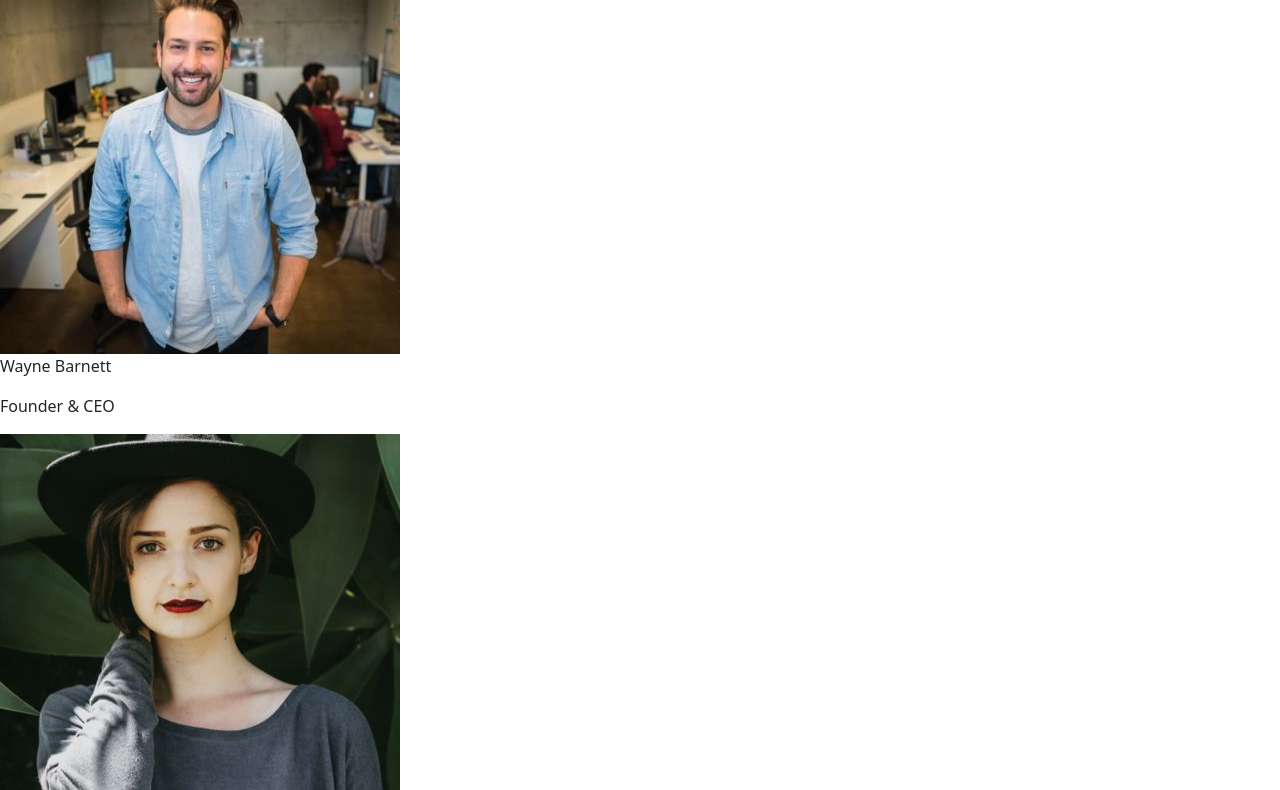
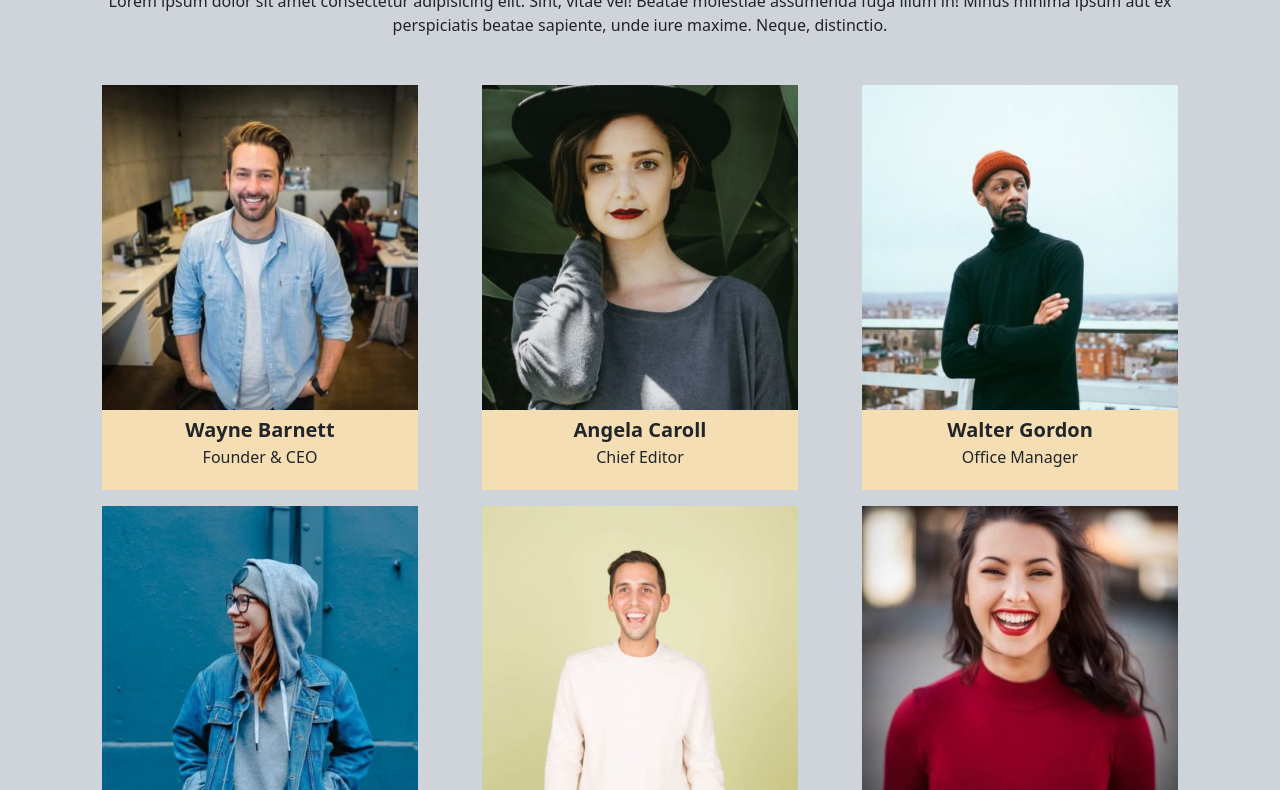
Before and after one commit to carloeusebi/js-our-team, a plain HTML site: page index.html in a window 1280 px wide. Shown: the part 75-865 px from the top of the page. Drawn offline with nearby package versions, Linux system fonts and the light colour scheme.

Commit message:
Added style

```diff
--- a/index.html
+++ b/index.html
@@ -25,7 +25,19 @@
 
     <!-- Exercise made by
     CARLO EUSEBI -->
+    <div class="container text-center">
+        <main>
+            <header class="mt-2 mb-5">
+                <h1>OUR TEAM</h1>
+                <p>Lorem ipsum dolor sit amet consectetur adipisicing elit. Sint, vitae vel! Beatae molestiae assumenda fuga illum in! Minus minima ipsum aut ex perspiciatis beatae sapiente, unde iure maxime. Neque, distinctio.</p>
+            </header>
 
+            <section id="team" class="row row-cols-1 row-cols-md-2 row-cols-lg-3">
+
+            </section>
+        </main>
+
+    </div>
 </body>
 
 </html>
--- a/js/scripts.js
+++ b/js/scripts.js
@@ -1,3 +1,5 @@
+const teamSection = document.getElementById('team');
+
 const members = [
     {
         name: "Wayne Barnett",
@@ -35,12 +37,16 @@ let list = '';
 
 for (let member of members) {
     list += `
-    <div>
-        <img src="img/${member.picture}" alt="${member.name}">
-        <p>${member.name}</p>
-        <p>${member.role}</p>
+    <div class="col">
+        <div class="member mb-3">
+            <img src="img/${member.picture}" alt="${member.name}">
+            <div class="description">
+                <p class="name">${member.name}</p>
+                <p class="role">${member.role}</p>
+            </div>
+        </div>
     </div>
     `;
 }
 
-document.body.innerHTML = list;
+teamSection.innerHTML = list;
--- a/styles/styles.css
+++ b/styles/styles.css
@@ -0,0 +1,25 @@
+body {
+    background-color: #ced4da;
+}
+
+.member {
+    padding: 0 20px;
+    cursor: pointer;
+}
+
+.member img {
+    height: 325px;
+    width: 100%;
+    object-fit: cover;
+}
+
+.member .name {
+    font-size: 20px;
+    font-weight: bold;
+    margin: 0;
+}
+
+.member .description {
+    background-color: wheat;
+    padding: 5px;
+}
```
